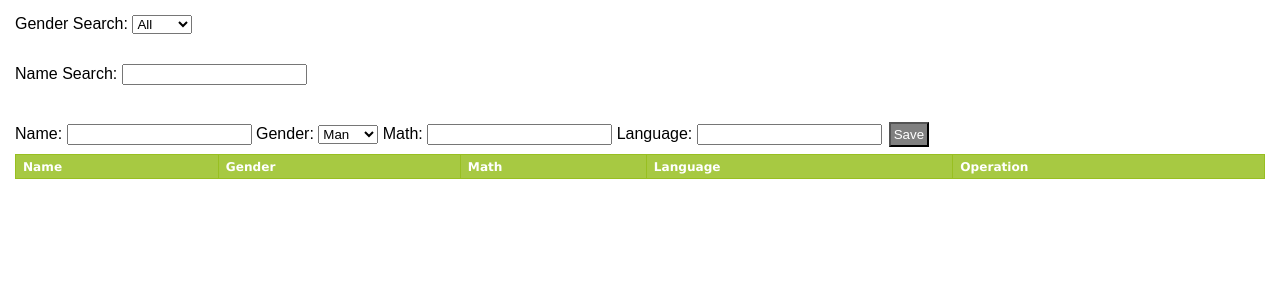
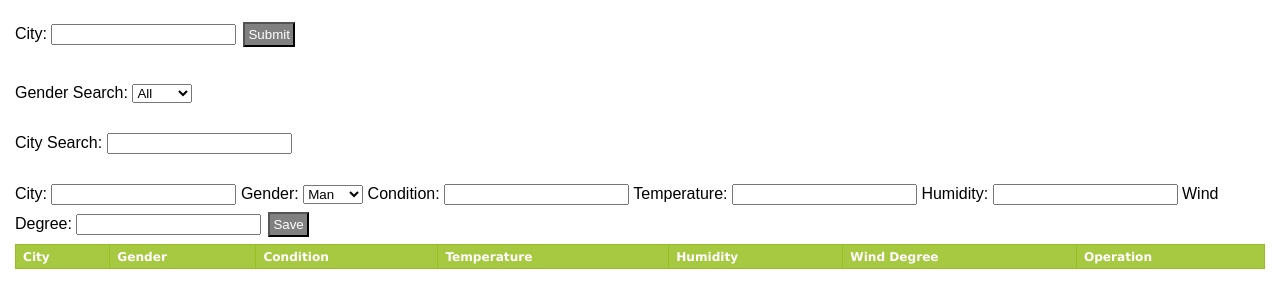
Before and after one commit to TonnyBiDa/React_Learning, a React (Create React App) app: page / in a window 1280 px wide. Shown: the top 308 px of the page. Built offline with nearby package versions, Linux system fonts and the light colour scheme.

Commit message:
Try using API, few bug seems response issue

```diff
--- a/package.json
+++ b/package.json
@@ -3,6 +3,7 @@
   "version": "0.1.0",
   "private": true,
   "dependencies": {
+    "axios": "^0.16.2",
     "react": "^15.6.1",
     "react-dom": "^15.6.1",
     "react-scripts": "1.0.10"
--- a/src/index.js
+++ b/src/index.js
@@ -4,7 +4,7 @@ import './index.css';
 import App from './App';
 import registerServiceWorker from './registerServiceWorker';
 var createReactClass = require('create-react-class'); //----this is for handling react 15.6.1 component error
-
+var axios = require('axios');  //-----for read load api json
 //---------------------------------------------------
 //-------------Below is for practice Conponent ------
 //---------------------------------------------------
@@ -17,10 +17,10 @@ var createReactClass = require('create-react-class'); //----this is for handling
 // 		alert("here we go!")
 // 	},
 // 	render: function(){
-// 		return (<div className ="container">
+// 		return (<div classCity ="container">
 // 					<div>{this.props.children}</div>
-// 					<button onClick={this.edit}className ="buttoner">edit</button>
-// 					<button onClick={this.remove}className ="buttoner">remove</button>
+// 					<button onClick={this.edit}classCity ="buttoner">edit</button>
+// 					<button onClick={this.remove}classCity ="buttoner">remove</button>
 // 				</div>
 // 			);
 // 	}
@@ -88,7 +88,7 @@ var createReactClass = require('create-react-class'); //----this is for handling
 // 		return(
 // 		<div>
 // 		<textarea ref= "newText" defaultValue={this.props.children}></textarea>
-// 		<button className="buttoner" onClick={this.save}>save</button>
+// 		<button classCity="buttoner" onClick={this.save}>save</button>
 // 		</div>
 // 		);
 // 	},
@@ -96,8 +96,8 @@ var createReactClass = require('create-react-class'); //----this is for handling
 // 		return(
 // 		<div >
 // 			<p>{this.props.children}</p>
-// 			<button className="buttoner" onClick={this.remove}>remove</button>
-// 			<button className="buttoner" onClick={this.edit}>edit</button>
+// 			<button classCity="buttoner" onClick={this.remove}>remove</button>
+// 			<button classCity="buttoner" onClick={this.edit}>edit</button>
 // 		</div>
 // 		);
 // 	},
@@ -144,7 +144,7 @@ var createReactClass = require('create-react-class'); //----this is for handling
 
 // 	render:function(){
 // 		return(<div>
-// 				<button className="buttoner" onClick={this.add.bind(null,"Default text")}>ADD NEW COMMENT BOX</button>
+// 				<button classCity="buttoner" onClick={this.add.bind(null,"Default text")}>ADD NEW COMMENT BOX</button>
 // 				<div>
 // 					{
 // 						this.state.comments.map(this.indexcomments)
@@ -162,17 +162,67 @@ var createReactClass = require('create-react-class'); //----this is for handling
 //---------------------------------------------------
 //-------------Below is a litte projcect ------------
 //---------------------------------------------------
-var i=0;
+// var i=0;
+var http='http://api.apixu.com/v1/current.json?key='
+var apiKey='b83287318bb74860b7801352171508&q='
+
 var StudentScoreTable = createReactClass({
 	getInitialState:function(){
-		return{NameFliter:'',
+		return{CityFliter:'',
 				GenderFliter: '0',
 				data:[],
-				deleteflag:false
+				deleteflag:false,
+				Id:0
+				// condition:''
+				// weather:{}
 				}
 	},
-	onNameChange:function(Name){
-		this.setState({NameFliter:Name});
+	WeatherData:function(CityAsk){
+		var url=http+apiKey+CityAsk;
+		var weatheradd={};
+		// var condition='';
+		// console.log(i);
+		var State=this;
+		// var addd={};
+		var i=this.state.Id;
+		axios.get(url).then(function(items){
+			console.log(items);
+
+			weatheradd.Id = i;
+			weatheradd.City = items.data.location.name;
+			weatheradd.Gender = 'Man';
+			// this.setState({condition:items.data.current.condition.text})
+			weatheradd.Condition = items.data.current.condition.text;
+			// State.setState({weather:response.data.location.name});
+			weatheradd.Temperature = items.data.current.temp_c;
+			weatheradd.Humidity = items.data.current.humidity;
+			weatheradd.WindDegree = items.data.current.wind_degree;
+			weatheradd.deleteflag=false;
+		});
+		// weatheradd.City=CityAsk;
+		// weatheradd.Gender = 'Man';
+		// weatheradd.Id = i;
+		// weatheradd.Condition = this.state.condition;
+		// data.push(weatheradd);
+		// console.log(this.state.weather);
+		// console.log(weatheradd.Temperature);
+		var data = this.state.data;
+		var i=this.state.Id;
+
+		// console.log(i);
+		// addd.push[weatheradd];
+		// console.log(addd);
+		data.push(weatheradd);
+		console.log(weatheradd);
+		this.setState({data:data});
+		this.setState({Id:i});
+		i++;
+		// console.log(weather);
+		// console.log(weather);
+		// this.setState({data:CityAsk});
+	},
+	onCityChange:function(City){
+		this.setState({CityFliter:City});
 	},
 	onGenderChange:function(Gender){
 		this.setState({GenderFliter:Gender});
@@ -184,6 +234,11 @@ var StudentScoreTable = createReactClass({
 	// onDelete:function(DeleteFlag){
 	// 	var data = this.state.
 	// },
+	addId:function(){
+		var i=this.state.Id;
+		i++;
+		this.setState({Id:i});
+	},
 	onDeletehander:function(id){
 		var deleteflag=this.setState.bind(this);
 		var data=this.state.data.map(function(item){
@@ -197,15 +252,32 @@ var StudentScoreTable = createReactClass({
 	render:function(){
 		return(
 				<div>
+				<CityWeather GetWeatherData={this.WeatherData}/>
 				<GenderSearch onGenderChange = {this.onGenderChange}/>
-				<NameSearch onNameChange={this.onNameChange}/>
-				<ModifInfo nameFilter={this.state.NameFliter} GenderFliter={this.state.GenderFliter} data={this.state.data}
-				adddata={this.adddata} ondeletehander={this.onDeletehander} deleteflag={this.state.deleteflag}/>
+				<CitySearch onCityChange={this.onCityChange}/>
+				<ModifInfo CityFilter={this.state.CityFliter} GenderFliter={this.state.GenderFliter} data={this.state.data}
+				adddata={this.adddata} ondeletehander={this.onDeletehander} deleteflag={this.state.deleteflag} Id={this.state.Id}
+				addId={this.addId}/>
 				</div>
 			)
 	}
 })
 
+var CityWeather=createReactClass({
+	GetData:function(){
+		this.props.GetWeatherData(this.refs.CityAsk.value);
+	},
+	render:function(){
+		return(
+				<div className="GenderSearch">
+				<text > City: </text>
+				<input ref='CityAsk'></input>
+				<button className = "buttoner" onClick={this.GetData}>Submit</button>
+				</div>
+
+			)
+	}
+})
 
 var GenderSearch = createReactClass({
 	onFocus:function(event){
@@ -225,17 +297,17 @@ var GenderSearch = createReactClass({
 	}
 });
 
-var NameSearch = createReactClass({
+var CitySearch = createReactClass({
 
 	updachange:function(event){
 		// this.setState({Search:event.target.value.substr(0,10)});
-		this.props.onNameChange(event.target.value.substr(0,10));
-		console.log(event.target.value);
+		this.props.onCityChange(event.target.value.substr(0,10));
+		// console.log(event.target.value);
 		// console.log(event.target.value);
 	},
 	render:function(){
 		return (<div className = "GenderSearch">
-					<text > Name Search: </text>
+					<text > City Search: </text>
 					<input onChange = {this.updachange}></input>
 				</div>
 		);
@@ -246,30 +318,35 @@ var NameSearch = createReactClass({
 var ModifInfo = createReactClass({
 	ItemSave:function(){
 		var arr={};
-		var ItemName = this.refs.inputName.value;
+		var ItemCity = this.refs.inputCity.value;
 		var ItemGender = this.refs.optionValue.value;
-		var ItemMath = this.refs.inputMath.value;
-		var ItemLanguage = this.refs.inputLanguage.value;
+		var ItemCondition = this.refs.inputCondition.value;
+		var ItemTemperature = this.refs.inputTemperature.value;
+		var ItemHumidity = this.refs.inputHumidity.value;
+		var ItemWindDegree = this.refs.inputWindDegree.value;
 
-		arr.Id=i;
-		arr.Name=ItemName;
+		arr.Id=this.props.Id;
+		arr.City=ItemCity;
 		arr.Gender=ItemGender;
-		arr.Math=ItemMath;
-		arr.Language=ItemLanguage;
+		arr.Condition=ItemCondition;
+		arr.Temperature=ItemTemperature;
+		arr.Humidity=ItemHumidity;
+		arr.WindDegree=ItemWindDegree;
 		arr.deleteflag=false;
 		// console.log(arr);
 		var sumarr = this.props.data;
 		sumarr.push(arr);
 		this.props.adddata(sumarr);
+		this.props.addId();
 		// console.log(this.state.addarr);
-		i++;
+		// i++;
 	},
 	deletehander:function(id){
 		this.props.ondeletehander(id);
 	},
 	render:function(){
 		var scoreNotes=[];
-		var nameFilter=this.props.nameFilter;
+		var CityFilter=this.props.CityFilter;
 		var genderFilter=parseInt(this.props.GenderFliter);
 		// this.deletehander=this.deletehander.bind(this);
 		// console.log(genderFilter);
@@ -277,52 +354,60 @@ var ModifInfo = createReactClass({
 		// console.log(this.props.data);
 		 // if (genderFilter==='1'){console.log("ogogog")};
 		var GENDER=['All','Man','Famle'];
-		this.props.data.map(function(scoreitems){
-			// console.log(nameFilter);
+		// console.log(this.props.data);
+		this.props.data.map(function(scoreitems,i){
+			// console.log(CityFilter);
 			// this.deletehander=this.deletehander.bind(this);
-			if (nameFilter===''&& genderFilter===0){
+			if (CityFilter===''&& genderFilter===0){
 			// console.log("fofofo");
-			!scoreitems.deleteflag&&scoreNotes.push(<Line key={scoreitems.Id} score={scoreitems} ondelete={deletehander}/>);
+			// console.log(scoreitems);
+			!scoreitems.deleteflag&&scoreNotes.push(<Line key={i} score={scoreitems} ondelete={deletehander}/>);
 			}
-			if (nameFilter!=='' && genderFilter===0){
-			if(scoreitems.Name.indexOf(nameFilter)> -1){
-				!scoreitems.deleteflag&&scoreNotes.push(<Line key={scoreitems.Id} score={scoreitems} ondelete={deletehander}/>);
+			if (CityFilter!=='' && genderFilter===0){
+			if(scoreitems.City.indexOf(CityFilter)> -1){
+				!scoreitems.deleteflag&&scoreNotes.push(<Line key={i} score={scoreitems} ondelete={deletehander}/>);
 				}
 			}
-			if (nameFilter ==='' && genderFilter!==0){
+			if (CityFilter ==='' && genderFilter!==0){
 				if (GENDER[genderFilter]===scoreitems.Gender){
-					!scoreitems.deleteflag&&scoreNotes.push(<Line key={scoreitems.Id} score={scoreitems} ondelete={deletehander}/>);
+					!scoreitems.deleteflag&&scoreNotes.push(<Line key={i} score={scoreitems} ondelete={deletehander}/>);
 				}
 			}
-			if (nameFilter!=='' && genderFilter!==''){
-				if (GENDER[genderFilter]===scoreitems.Gender && scoreitems.Name.indexOf(nameFilter)> -1){
-					!scoreitems.deleteflag&&scoreNotes.push(<Line key={scoreitems.Id} score={scoreitems} ondelete={deletehander} />);
+			if (CityFilter!=='' && genderFilter!==''){
+				if (GENDER[genderFilter]===scoreitems.Gender && scoreitems.City.indexOf(CityFilter)> -1){
+					!scoreitems.deleteflag&&scoreNotes.push(<Line key={i} score={scoreitems} ondelete={deletehander} />);
 				}
 			}
 			}
 
 		);
 		return (<div className = "GenderSearch">
-					<text > Name: </text>
-					<input ref='inputName'></input>
+					<text > City: </text>
+					<input ref='inputCity'></input>
 					<text > Gender: </text>
 					<select ref = 'optionValue'>
 						<option  value = 'Man'>Man</option>
 						<option  value = 'Famle'>Famle</option>
 					</select>
-					<text > Math: </text>
-					<input ref='inputMath'></input>
-					<text > Language: </text>
-					<input ref="inputLanguage"></input>
+					<text > Condition: </text>
+					<input ref='inputCondition'></input>
+					<text > Temperature: </text>
+					<input ref="inputTemperature"></input>
+					<text > Humidity: </text>
+					<input ref="inputHumidity"></input>
+					<text > Wind Degree: </text>
+					<input ref="inputWindDegree"></input>
 					<button className = "buttoner" onClick = {this.ItemSave}>Save</button>
 
 					<table className = "table">
 					<thead>
 					  <tr>
-					    <th>Name</th>
+					    <th>City</th>
 					    <th>Gender</th>
-					    <th>Math</th>
-					    <th>Language</th>
+					    <th>Condition</th>
+					    <th>Temperature</th>
+					    <th>Humidity</th>
+					    <th>Wind Degree</th>
 					    <th>Operation</th>
 
 					  </tr>
@@ -351,12 +436,16 @@ var Line=createReactClass({
 
 	render:function(){
 		var rowline = this.props.score;
+		// console.log(rowline);
+		// console.log(rowline.City);
 		return(
 				<tr ref="mytable" >
-				    <td>{rowline.Name}</td>
+				    <td>{rowline.City}</td>
 				    <td>{rowline.Gender}</td>
-				    <td>{rowline.Math}</td>
-				    <td>{rowline.Language}</td>
+				    <td>{rowline.Condition}</td>
+				    <td>{rowline.Temperature}</td>
+				    <td>{rowline.Humidity}</td>
+				    <td>{rowline.WindDegree}</td>
 				    <td><button onClick={this.delete}>Remove</button></td>
 				</tr>
 			);
```
Also changed, not shown: 1 other file (tests, documents, lock files or other folders).
